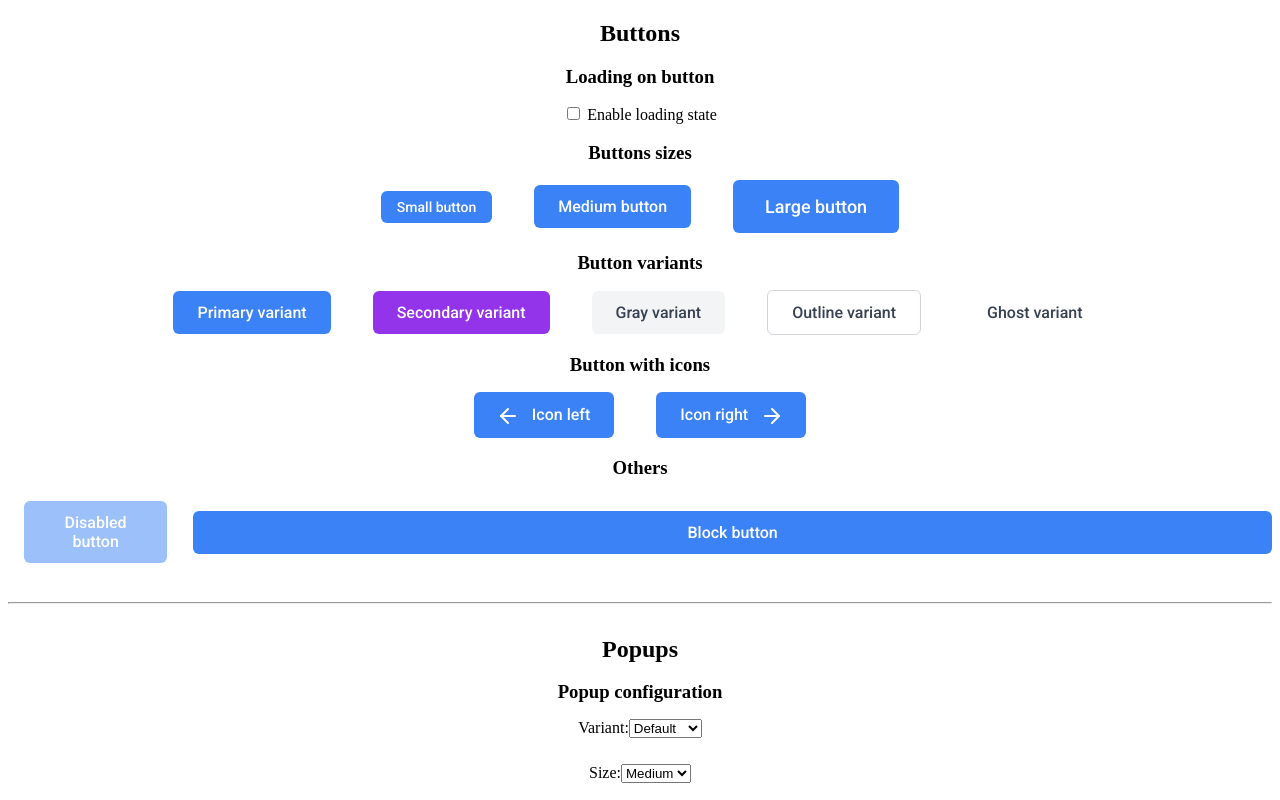
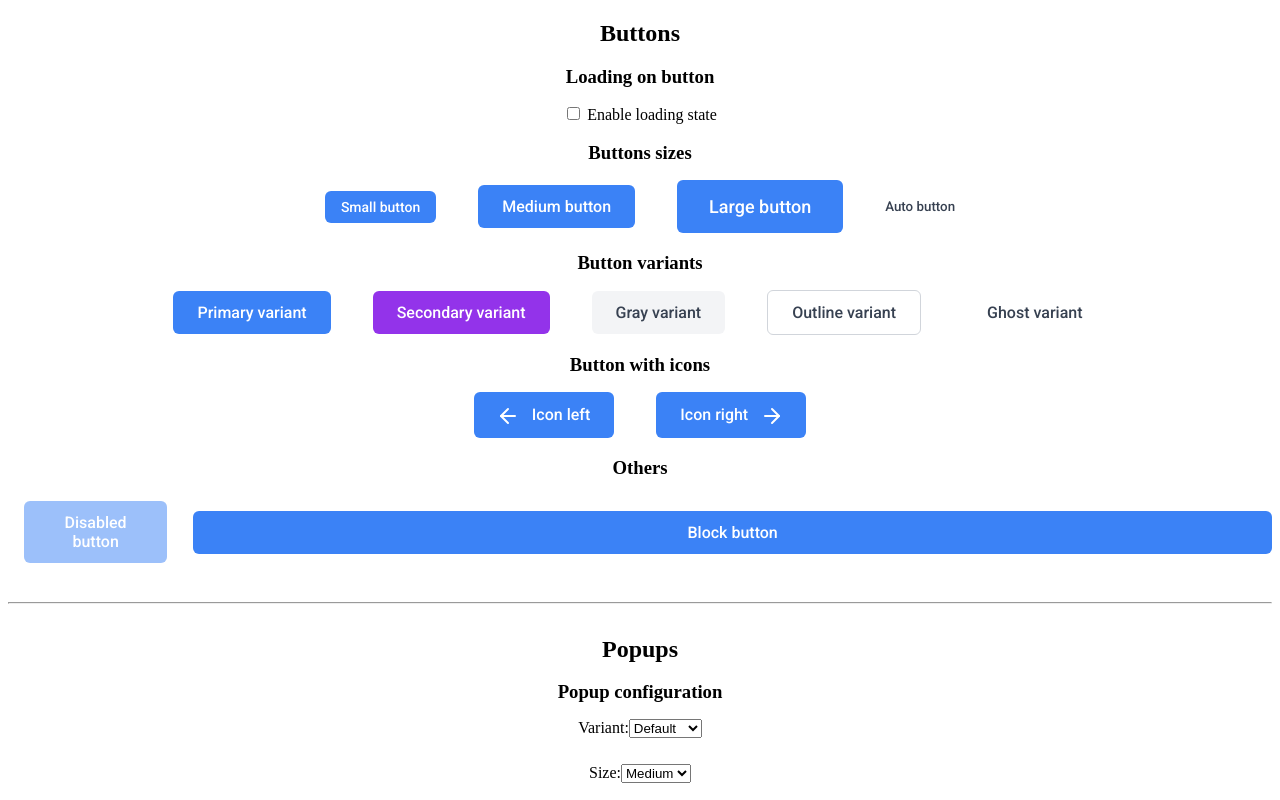
Before and after one commit to edgarimai/vue-smart-ui, a Vue app: page / in a window 1280 px wide. Shown: the top 800 px of the page. Built offline with nearby package versions, Linux system fonts and the light colour scheme.

Commit message:
feat(BaseButton): add 'auto' size variant with minimal styling

```diff
--- a/src/App.vue
+++ b/src/App.vue
@@ -211,6 +211,8 @@ const handleSelectAll = (checked) => {
           :loading="pageState.isLoading && pageState.isLoadingEnabled"
           >Large button</BaseButton
         >
+        <!-- Auto button -->
+        <BaseButton variant="ghost" size="auto">Auto button</BaseButton>
       </div>
       <h3>Button variants</h3>
       <div class="container">
--- a/src/components/BaseButton.vue
+++ b/src/components/BaseButton.vue
@@ -12,7 +12,7 @@ defineProps({
   size: {
     type: String,
     default: 'medium',
-    validator: (value) => ['small', 'medium', 'large'].includes(value),
+    validator: (value) => ['small', 'medium', 'large', 'auto'].includes(value),
   },
   block: {
     type: Boolean,
@@ -137,6 +137,12 @@ defineEmits(['click'])
     font-size: var(--button-large-font-size);
   }
 
+  &--auto {
+    padding: 0;
+    margin: 0;
+    width: auto;
+  }
+
   // Modifiers
   &--block {
     width: 100%;
```
